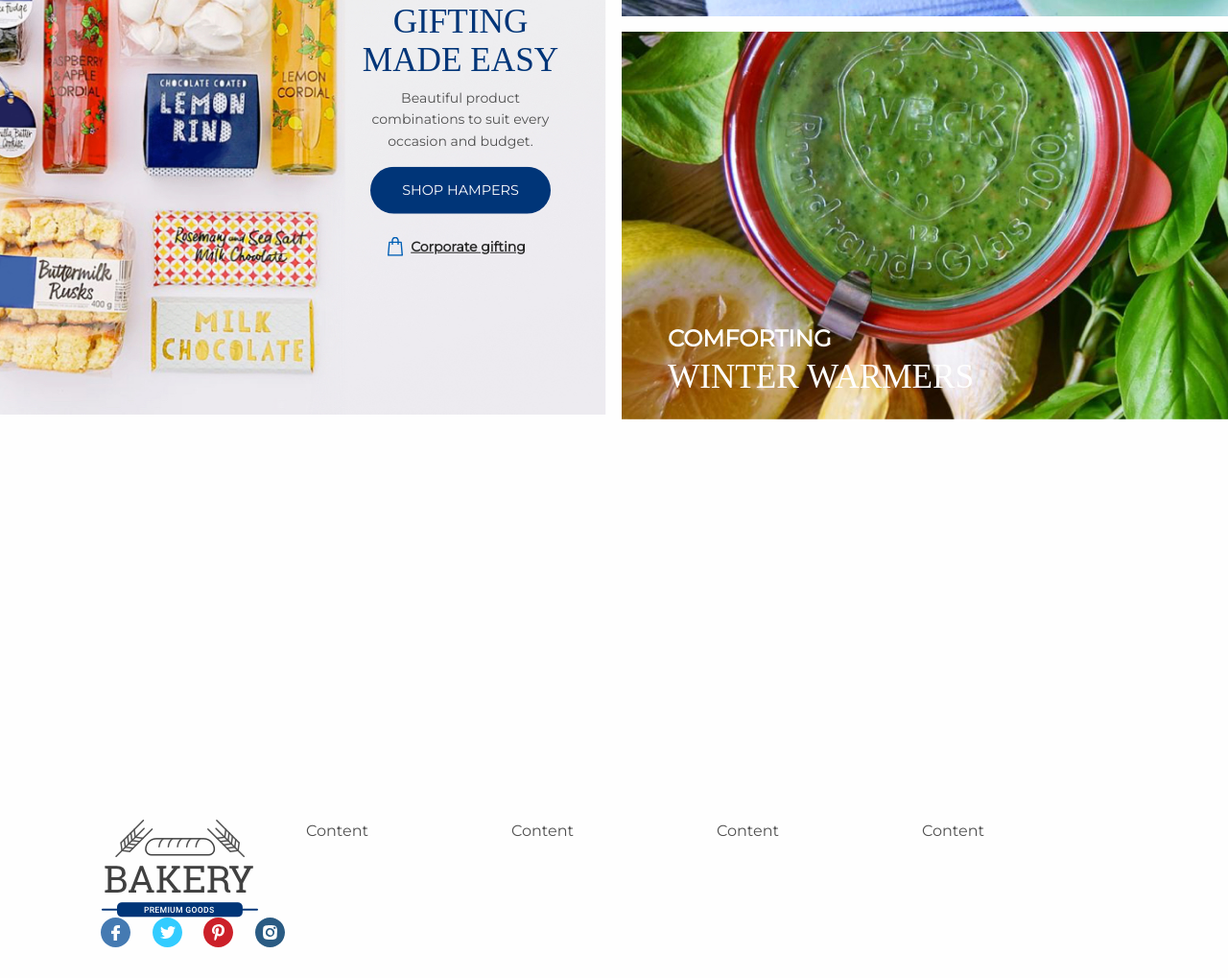
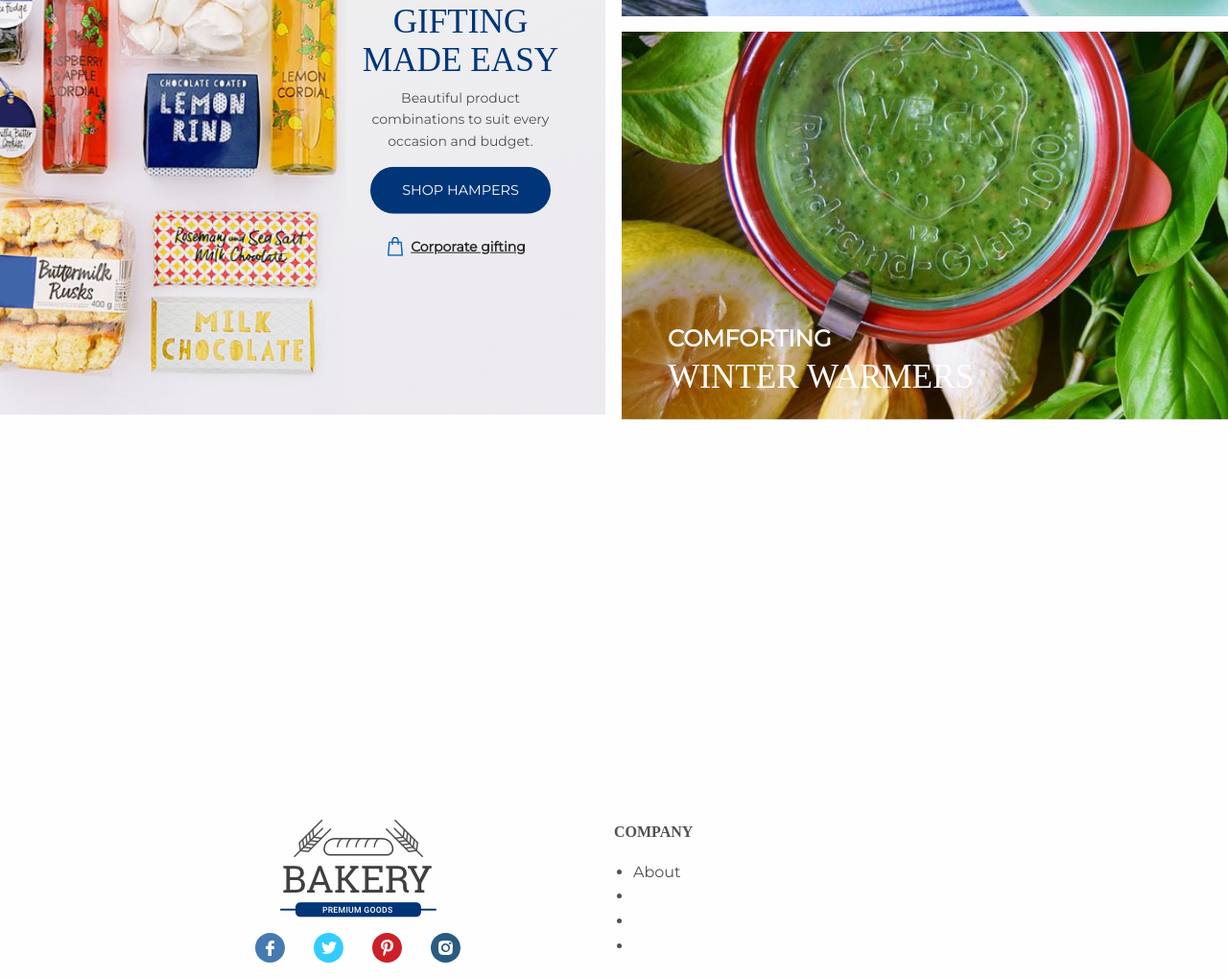
Before and after one commit to KTichmann/splice, a website: page index.html in a window 1280 px wide. Shown: the part 2140-3159 px from the top of the page at 96% size. Before the commit the page ends 3127 px from the top, so only its background shows below. Drawn offline with nearby package versions, Linux system fonts and the light colour scheme; a web font is replaced by a local one.

Commit message:
splicetest - started footer

```diff
--- a/index.html
+++ b/index.html
@@ -311,9 +311,9 @@
 
     <footer class="grid-container">
       <div class="grid-x">
-        <div class="cell auto">
+        <div class="cell auto logo-container">
           <img src="assets/logo.png" alt="logo" />
-          <div class="grid-x ">
+          <div class="grid-x grid-margin-x">
             <div class="cell auto">
               <a href="#"
                 ><img src="assets/facebook.svg" alt="facebook icon"
@@ -334,10 +334,15 @@
             </div>
           </div>
         </div>
-        <div class="cell auto">Content</div>
-        <div class="cell auto">Content</div>
-        <div class="cell auto">Content</div>
-        <div class="cell auto">Content</div>
+        <div class="cell auto footer-section">
+          <p class="text-header caps text-bold">Company</p>
+          <ul>
+            <li>About</li>
+            <li></li>
+            <li></li>
+            <li></li>
+          </ul>
+        </div>
       </div>
     </footer>
     <script src="node_modules/jquery/dist/jquery.js"></script>
--- a/scss/components/footer.scss
+++ b/scss/components/footer.scss
@@ -1,2 +1,11 @@
 footer {
+  .logo-container {
+    display: flex;
+    flex-direction: column;
+    align-items: center;
+
+    img {
+      margin-bottom: 1rem;
+    }
+  }
 }
--- a/scss/typography.scss
+++ b/scss/typography.scss
@@ -4,6 +4,9 @@ $header-font-family: "Average";
 .text- {
   &body {
     font-family: $body-font-family;
+  }
+  &header {
+    font-family: $header-font-family;
   }
 }
 
```
Also changed, not shown: css/app.css.
